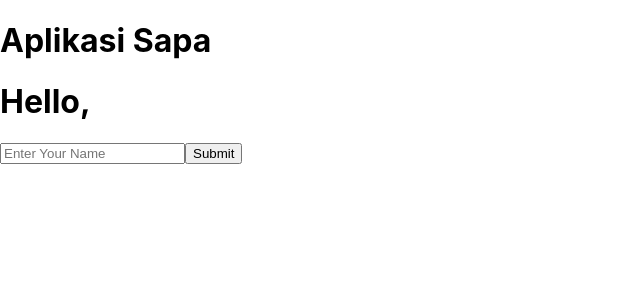
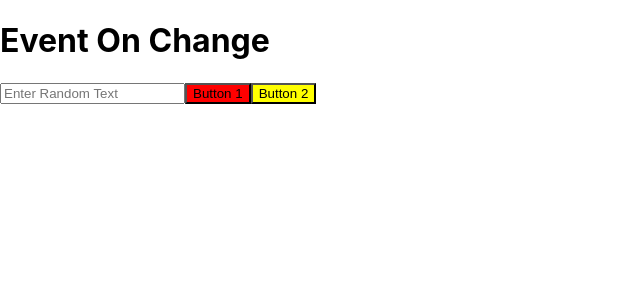
Before and after one commit to masdefry/IntroReactJS_JCWDL-001, a React (Create React App) app: page / in a window 1280 px wide. Shown: the top 300 px of the page, without its empty margins (0-640 px from the left). Built offline with nearby package versions, Linux system fonts and the light colour scheme.

Commit message:
On Change & Props

```diff
--- a/src/App.js
+++ b/src/App.js
@@ -3,6 +3,7 @@ import Component1 from './ClassComponent'
 import Component2 from './FunctionComponent'
 import Counting from './Counting';
 import Sapa from './Sapa';
+import OnChange from './OnChange';
 
 function App() {
   return (
@@ -12,7 +13,8 @@ function App() {
       <State1 /> */}
 
       {/* <Counting /> */}
-      <Sapa />
+      {/* <Sapa /> */}
+      <OnChange />
     </div>
   );
 }
--- /dev/null
+++ b/src/Component/Button.jsx
@@ -0,0 +1,11 @@
+import React from 'react'
+
+class Button extends React.Component{
+    render(){
+        return(
+            <input type="button" value={this.props.title} style={{ backgroundColor: this.props.color }} />
+        )
+    }
+}
+
+export default Button
--- a/src/Note.js
+++ b/src/Note.js
@@ -4,3 +4,6 @@
 //  - JSX Dibuat oleh orang FB untuk menggantikan HTML
 //  - JSX Memiliki syntax yg sedikit berbeda
 //  - JSX lebih mudah ketika kita ingin menyisipkan code Javascript kita { // tulis codenya }
+
+// PROPS
+//  - Transfer data antar component
--- /dev/null
+++ b/src/OnChange.jsx
@@ -0,0 +1,32 @@
+import React from 'react'
+import Button from './Component/Button'
+
+class OnChange extends React.Component{
+
+    state = {
+        text: ''
+    }
+
+    onRandomText = () => {
+        var inputUser = this.refs.text.value
+
+        this.setState({text: inputUser})
+    }
+
+    render(){
+        return(
+            <div>
+                <h1>Event On Change</h1>
+                <h1>
+                    { this.state.text }
+                </h1>
+
+                <input type="text" ref="text" placeholder="Enter Random Text" onChange={this.onRandomText} />
+                <Button title='Button 1' color='red' />
+                <Button title='Button 2' color='yellow' />
+            </div>
+        )
+    }
+}
+
+export default OnChange
--- a/src/Sapa.jsx
+++ b/src/Sapa.jsx
@@ -15,6 +15,22 @@ class Sapa extends React.Component{
     }
 
     render(){
+        if(this.state.nama === ''){
+            return(
+                <>
+                    <h1>
+                    Aplikasi Sapa
+                    </h1>
+                    <h1>
+                        Hello, Username!
+                    </h1>
+
+                    <input type="text" ref="myName" placeholder="Enter Your Name" />
+                    <input type="button" value="Submit" onClick={this.onClickButton} />
+                </>
+            )
+        }
+
         return(
             <>
                 <h1>
```
